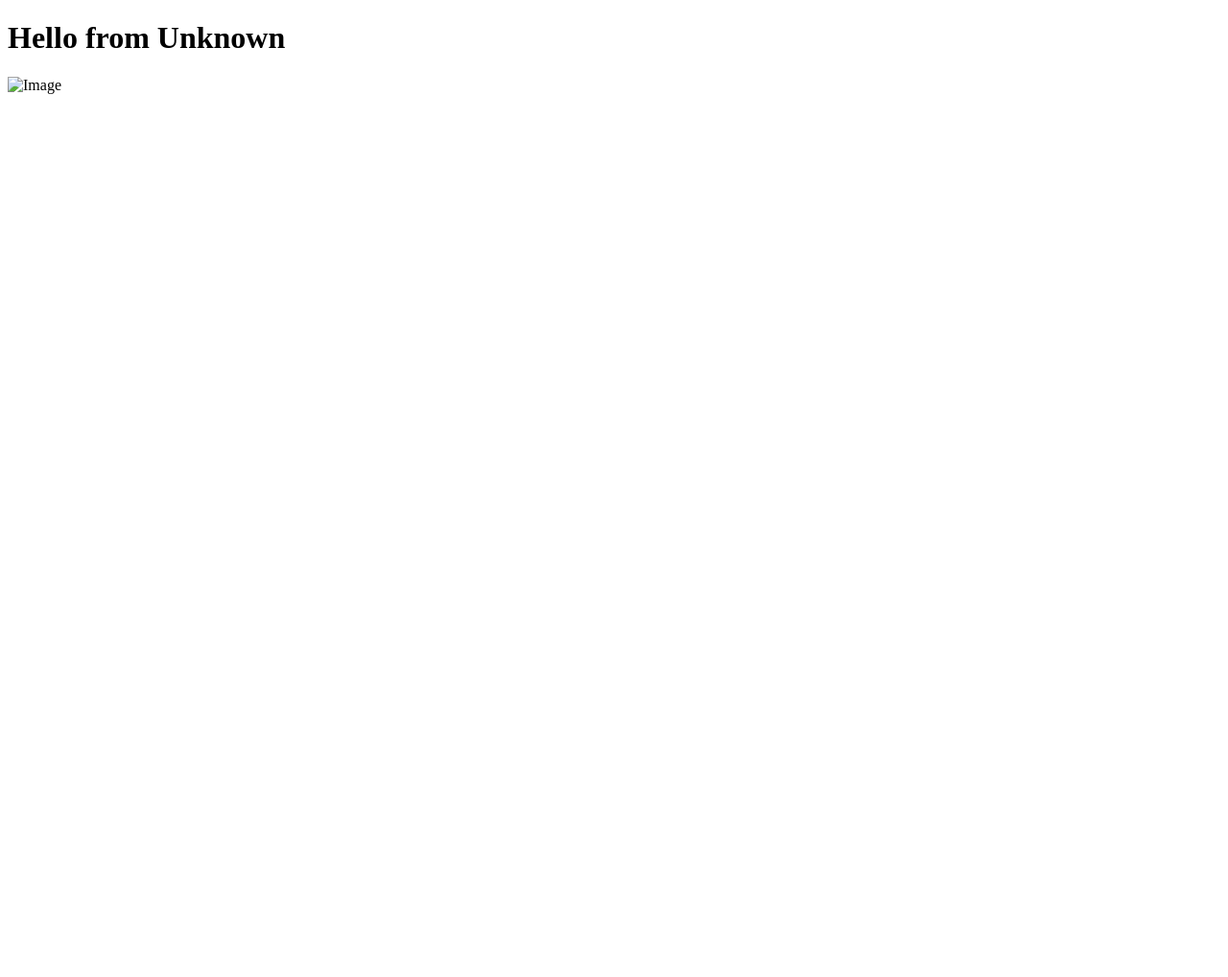
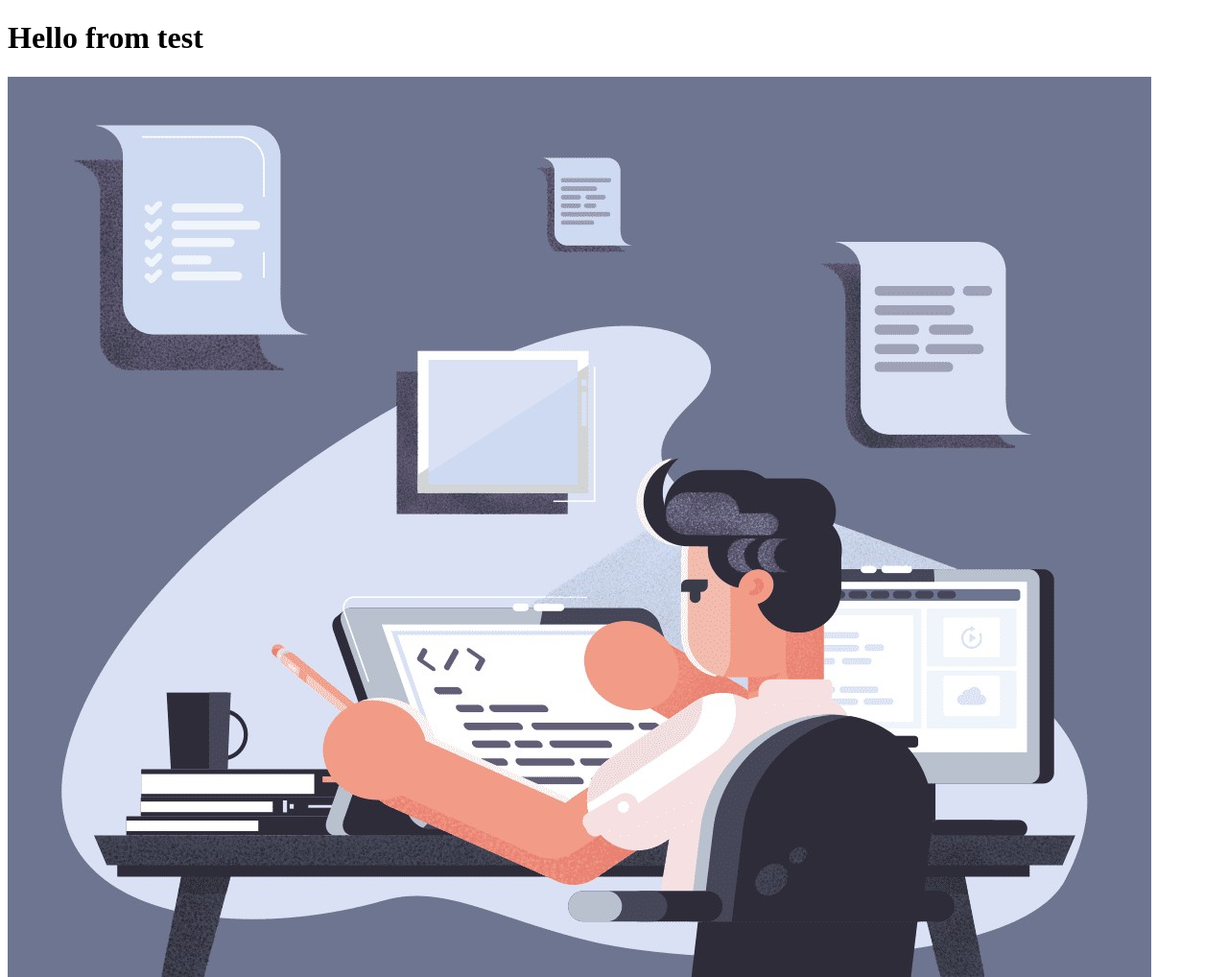
Before and after one commit to bibek-waterflow/Project_compose, a plain HTML site: page index.html in a window 1280 px wide. Shown: the whole page at 96% size. Before the commit the page ends 800 px from the top, so only its background shows below. Drawn offline with Linux system fonts and the light colour scheme.

Commit message:
feat: Update index.html to dynamically display environment-specific content

```diff
--- a/index.html
+++ b/index.html
@@ -12,24 +12,22 @@
 
     <script>
         const urlParams = new URLSearchParams(window.location.search);
-        const environment = urlParams.get('env');
+        let environment = urlParams.get('env');
 
-        document.getElementById('environment').innerText = environment || 'Unknown';
+        // Default to 'test' if 'env' parameter is not provided
+        if (!environment) {
+            environment = 'test';
+        }
 
-        let imagePath;
-        switch (environment) {
-            case 'test':
-                imagePath = './images/test.jpg';
-                break;
-            case 'production':
-                imagePath = './images/production.jpg';
-                break;
-            case 'development':
-                imagePath = './images/development.jpg';
-                break;
-            default:
-                imagePath = './images/default.jpg';
-        }
+        document.getElementById('environment').innerText = environment;
+
+        const imagePaths = {
+            test: './images/test.jpg',
+            production: './images/production.jpg',
+            development: './images/development.jpg'
+        };
+
+        const imagePath = imagePaths[environment];
         document.getElementById('environment-image').src = imagePath;
     </script>
 </body>
```
